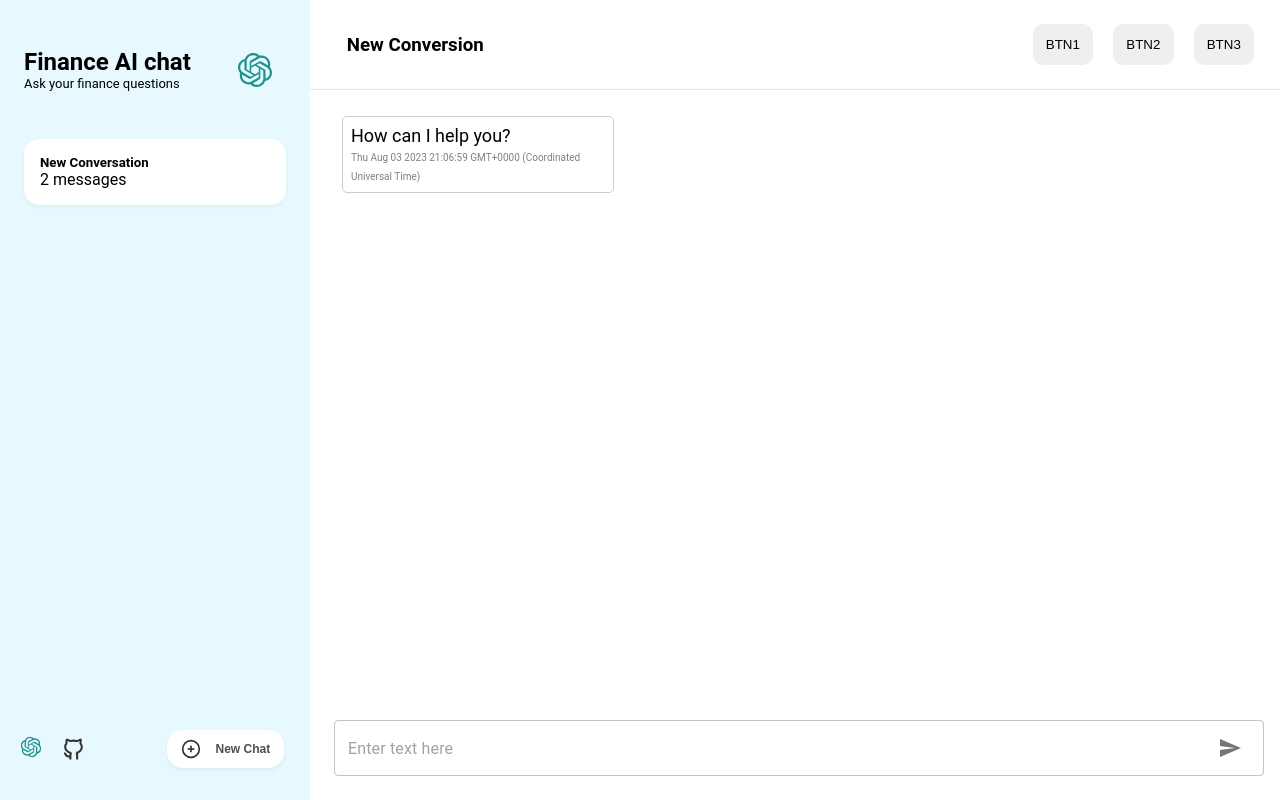
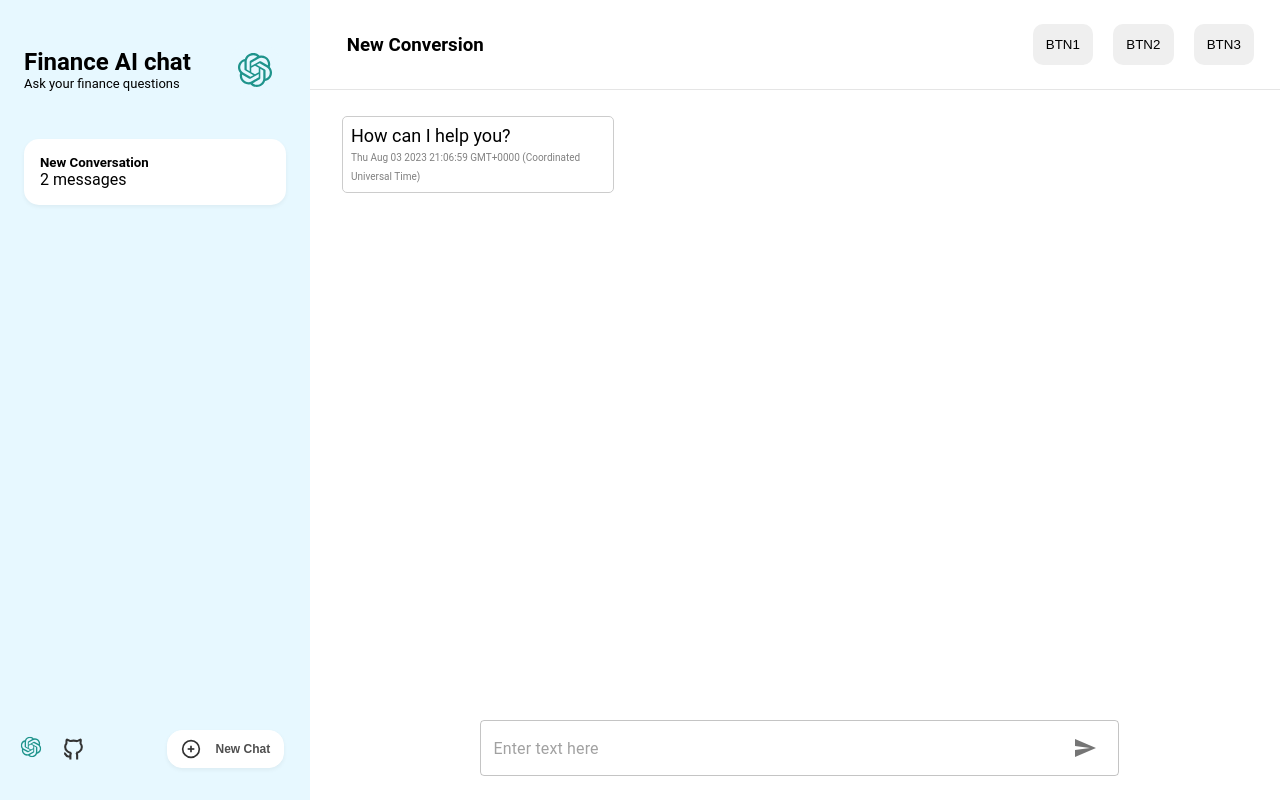
Before and after one commit to kulraj710/msu-project-S5, a Next.js app in the folder frontend/fichatbot/: page / in a window 1280 px wide. Built offline with nearby package versions, Linux system fonts and the light colour scheme.

Commit message:
Create helper folder

```diff
--- /dev/null
+++ b/frontend/fichatbot/helper/formetDate.js
@@ -0,0 +1,5 @@
+import { format } from "date-fns"
+
+const formetDate = () => {
+
+}
--- a/frontend/fichatbot/styles/Home/Input.module.css
+++ b/frontend/fichatbot/styles/Home/Input.module.css
@@ -1,10 +1,7 @@
 .container {
-    /* position: fixed; */
-    /* bottom: 0px; */
-    /* right: 0; */
-    /* width: calc(100% - var(--width-sidebar)); */
     padding: 1.5rem 1rem 1.5rem 1.5rem;
-    /* background-color : blue; */
+    max-width: 70%;
+    margin: 0 auto;
 }
 .divider{
     /* padding: 3rem 0; */
```
